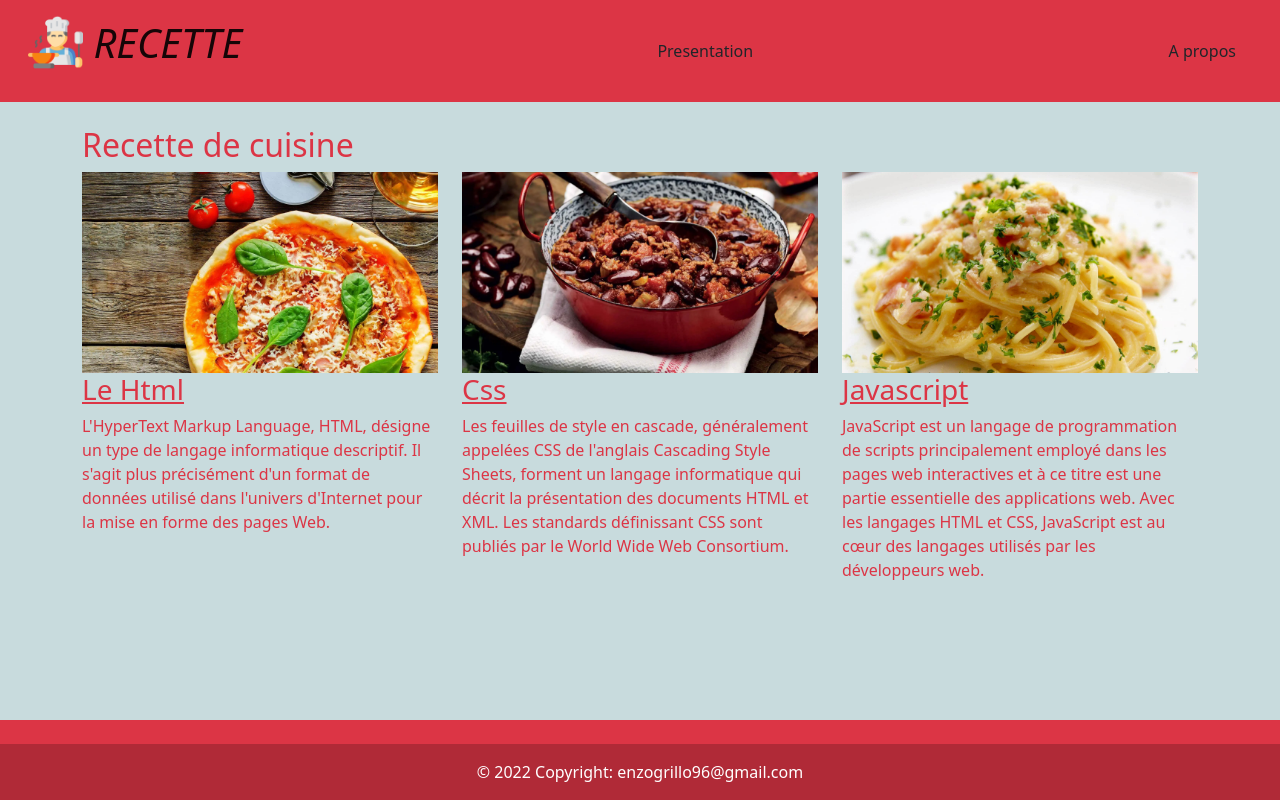
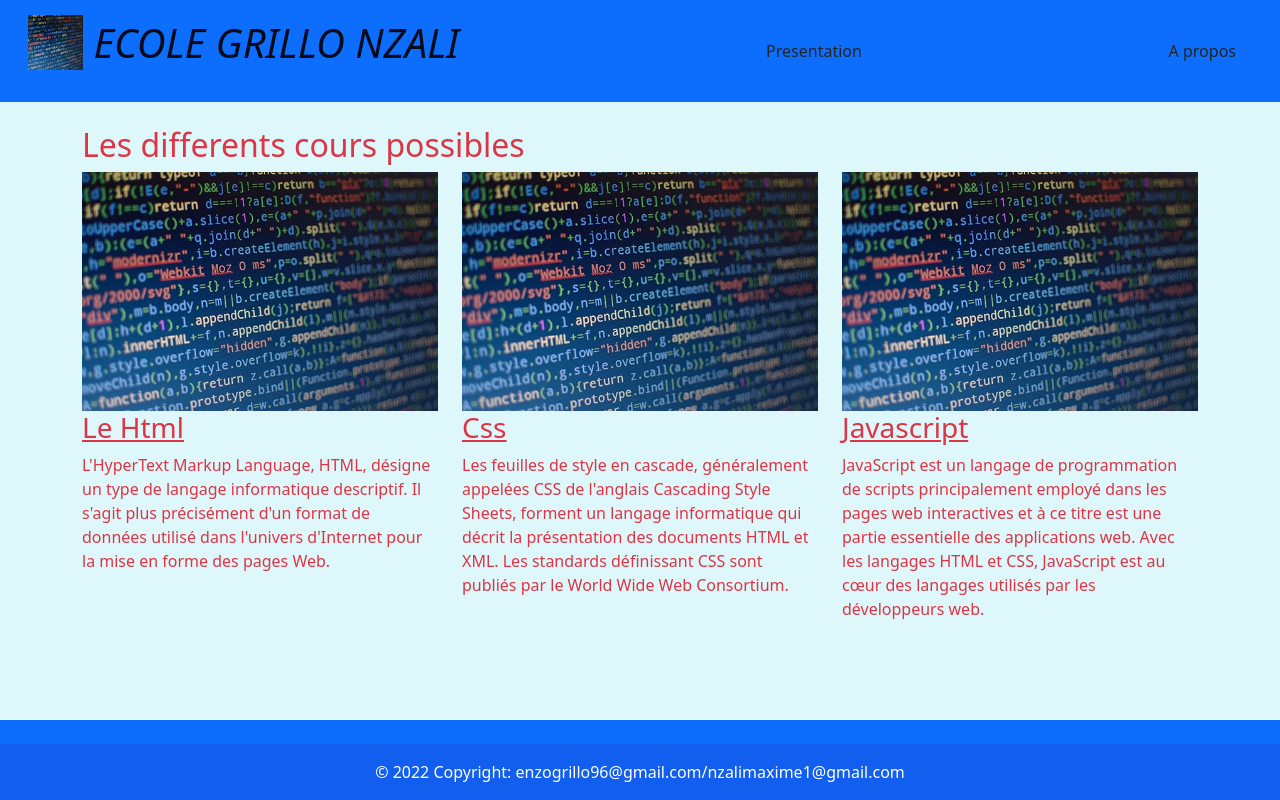
Before and after one commit to enzog96/enzog96.github.io, a plain HTML site: page public/pages/pages/recette.html in a window 1280 px wide. Drawn offline with nearby package versions, Linux system fonts and the light colour scheme.

Commit message:
phase finale

```diff
--- a/public/js/js/main.js
+++ b/public/js/js/main.js
@@ -10,32 +10,32 @@
 }
 
 function over(){
-    document.getElementById("textChange").innerHTML = "500g de farine, 300g d eau, 20g d huile, 1 sachet de levure 1 cs de sel";
+    document.getElementById("textChange").innerHTML = "html";
 
 }
 
 function out(){
-    document.getElementById("textChange").innerHTML = "Melanger le sel avec la farine, ajouter la levure, verser l huile et l eau et melanger jusqu a l obtention du pate omogene";
+    document.getElementById("textChange").innerHTML = "html1111111111111111111111";
 
 }
 
 function over2(){
-    document.getElementById("textChange2").innerHTML = "50g de beurre, 2 oignons, 2 gousses d ail, 1 cac de chili, 65g de concentré de tomate, 1 cac de cumin, 1 boite haricots rouge, 500g de viande, 30cl de bouillon";
+    document.getElementById("textChange2").innerHTML = "css";
 
 }
 
 function out2(){
-    document.getElementById("textChange2").innerHTML = "Préchauffer le four à 180°C Dans une cocotte en fonte, faire fondre le beurre, et ensuite dorer doucement l'oignon et l’ail.Incorporer le boeuf haché et laisser cuire doucement 10 min.Mélanger le chili, le cumin, le concentré de tomates, et incorporer le tout au boeuf. Ajouter les haricots, le bouillon, du sel et du poivre.Couvrir et cuire 25 min au four.";
+    document.getElementById("textChange2").innerHTML = "csssssssssssssssssssssss";
 
 }
 
 function over3(){
-    document.getElementById("textChange3").innerHTML = "500g de pates, 50cl de creme, 1 pincée de sel, poivre, 250g de lardons,1 oignon, 3 jaune oeuf ";
+    document.getElementById("textChange3").innerHTML = "javascript";
 
 }
 
 function out3(){
-    document.getElementById("textChange3").innerHTML = "Cuire les pâtes dans un grand volume d'eau bouillante salée.Emincer les oignons et les faire revenir à la poêle. Dès qu'ils ont bien dorés, y ajouter les lardons.Préparer dans un saladier la crème fraîche, les oeufs, le sel, le poivre et mélanger.Retirer les lardons du feu dès qu'ils sont dorés et les ajouter à la crème.Une fois les pâtes cuite al dente, les égoutter et y incorporer la crème. Remettre sur le feu si le plat a refroidi.";
+    document.getElementById("textChange3").innerHTML = "javascripttttttttttttttttttt";
 
 }
 
--- a/public/pages/pages/recette.html
+++ b/public/pages/pages/recette.html
@@ -9,15 +9,15 @@
 
     <title>Nos programmes </title>
 </head>
-<body style="background-color:#347a8344;">
+<body style="background-color:#85e2ee44;">
 
 
-    <nav id="navbar-example2" class="navbar navbar-light bg-danger px-3 ">
+    <nav id="navbar-example2" class="navbar navbar-light bg-primary px-3 ">
         <div class="container-fluid">
           <a class="navbar-brand" href="#">
             <p id="p1" class="fst-italic fs-1 text-uppercase">
-              <img src="../../asset/asset/cuisine.png" alt="" width="55" height="55" class="d-inline-block align-text-top">
-              Recette
+              <img src="../../asset/asset/photo titre.jpeg" alt="" width="55" height="55" class="d-inline-block align-text-top">
+              Ecole Grillo Nzali
             </p>
 
           </a>
@@ -37,13 +37,13 @@
       <div class="container">
         <div class="row">
             <div class="col-12">
-                <h2 class="text-danger" class="mt-4 mb-4">Recette de cuisine</h2>
+                <h2 class="text-danger" class="mt-4 mb-4">Les differents cours possibles</h2>
             </div>
             <div class="col-md-6 col-lg-4">
                 <!-- Bootstrap 5 card box -->
                 <div  class="card-box">
                     <div class="card-thumbnail">
-                        <img src="../../asset/asset/pizza.jpg" class="img-fluid" alt="">
+                        <img src="../../asset/asset/photo titre.jpeg" class="img-fluid" alt="">
                     </div>
                     <h3><a href="#" class="mt-2 text-danger">Le Html</a></h3>
 
@@ -56,7 +56,7 @@
                 <!-- Bootstrap 5 card box -->
                 <div class="card-box">
                     <div class="card-thumbnail">
-                        <img src="../../asset/asset/chili.webp" class="img-fluid" alt="">
+                        <img src="../../asset/asset/photo titre.jpeg" class="img-fluid" alt="">
                     </div>
                     <h3><a href="#" class="mt-2 text-danger">Css</a></h3>
                     <p id="textChange2" onmouseover="over2()" onmouseout="out2()" class="text-danger">Les feuilles de style en cascade, généralement appelées CSS de l'anglais Cascading Style Sheets, forment un langage informatique qui décrit la présentation des documents HTML et XML. Les standards définissant CSS sont publiés par le World Wide Web Consortium.</p>
@@ -68,7 +68,7 @@
                 <!-- Bootstrap 5 card box -->
                 <div class="card-box">
                     <div class="card-thumbnail">
-                        <img src="../../asset/asset/carbonara.jpg" class="img-fluid" alt="">
+                        <img src="../../asset/asset/photo titre.jpeg" class="img-fluid" alt="">
                     </div>
                     <h3><a href="#" class="mt-2 text-danger">Javascript</a></h3>
                     <p id="textChange3" onmouseover="over3()" onmouseout="out3()" class="text-danger">JavaScript est un langage de programmation de scripts principalement employé dans les pages web interactives et à ce titre est une partie essentielle des applications web. Avec les langages HTML et CSS, JavaScript est au cœur des langages utilisés par les développeurs web. </p>
@@ -87,7 +87,7 @@
 
 
 
-      <footer class="bg-danger text-center text-white fixed-bottom">
+      <footer class="bg-primary text-center text-white fixed-bottom">
         <!-- Grid container -->
         <div class="container p-4 pb-0">
 
@@ -96,9 +96,9 @@
         <!-- Grid container -->
 
         <!-- Copyright -->
-        <div class="text-center p-3" style="background-color: rgba(0, 0, 0, 0.2);">
+        <div class="text-center p-3" style="background-color: rgba(41, 31, 179, 0.2);">
           © 2022 Copyright:
-          <a class="text-white"></a> enzogrillo96@gmail.com</a>
+          <a class="text-white"></a> enzogrillo96@gmail.com/nzalimaxime1@gmail.com</a>
         </div>
         <!-- Copyright -->
       </footer>
```
Also changed, not shown: public/asset/asset/html image.jpg (added), public/asset/asset/image css.jpg (added), public/asset/asset/js image.png (added), public/asset/asset/photo titre.jpeg (added).
